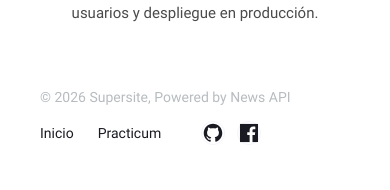
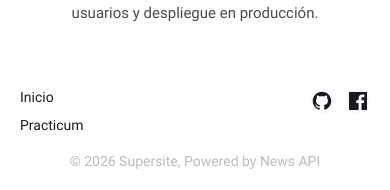
Before and after one commit to josecarlos11dot/news-explorer-frontend, a React (Vite) app: page / in a window 390 px wide. Shown: the part 1122-1312 px from the top of the page. Before the commit the page ends 1291 px from the top, so only its background shows below. Built offline with nearby package versions, Linux system fonts and the light colour scheme; no server answers.

Commit message:
Fix navigation gap on desktop/tablet, adjust popups and footer for mobile

```diff
--- a/src/components/Footer/Footer.css
+++ b/src/components/Footer/Footer.css
@@ -63,3 +63,26 @@
     padding: 24px 40px;
   }
 }
+
+@media screen and (max-width: 480px) {
+  .footer__content {
+    flex-direction: column-reverse;
+    align-items: center;
+    text-align: center;
+    padding: 24px 20px;
+    gap: 20px;
+  }
+
+  .footer__right {
+    flex-direction: row;
+    justify-content: space-between;
+    align-items: flex-start;
+    width: 100%;
+  }
+
+  .footer__links {
+    flex-direction: column;
+    align-items: flex-start;
+    gap: 12px;
+  }
+}
--- a/src/components/Header/Header.css
+++ b/src/components/Header/Header.css
@@ -30,6 +30,12 @@
   text-decoration: none;
 }
 
+@media screen and (max-width: 768px) {
+  .header__content {
+    padding: 13px 40px;
+  }
+}
+
 @media screen and (max-width: 480px) {
   .header:not(.header_theme_light) {
     background-color: #1a1b22;
--- a/src/components/Login/Login.css
+++ b/src/components/Login/Login.css
@@ -66,3 +66,13 @@
   font-size: 13px;
   padding: 0;
 }
+
+@media screen and (max-width: 480px) {
+  .login__input {
+    width: 100%;
+  }
+
+  .login__submit {
+    width: 100%;
+  }
+}
--- a/src/components/Navigation/Navigation.css
+++ b/src/components/Navigation/Navigation.css
@@ -1,4 +1,10 @@
 .navigation {
+  display: flex;
+  align-items: center;
+  gap: 24px;
+}
+
+.navigation__menu {
   display: flex;
   align-items: center;
   gap: 24px;
@@ -60,6 +66,12 @@
   padding: 8px;
 }
 
+@media screen and (max-width: 768px) {
+  .navigation {
+    gap: 16px;
+  }
+}
+
 @media screen and (max-width: 480px) {
   .navigation__burger {
     display: block;
--- a/src/components/PopupWithForm/PopupWithForm.css
+++ b/src/components/PopupWithForm/PopupWithForm.css
@@ -39,3 +39,15 @@
   margin: 0 0 25px;
   color: #1a1b22;
 }
+
+@media screen and (max-width: 480px) {
+  .popup__container {
+    width: calc(100% - 32px);
+    padding: 24px 20px;
+  }
+
+  .popup__close-button {
+    top: -48px;
+    right: 8px;
+  }
+}
```
